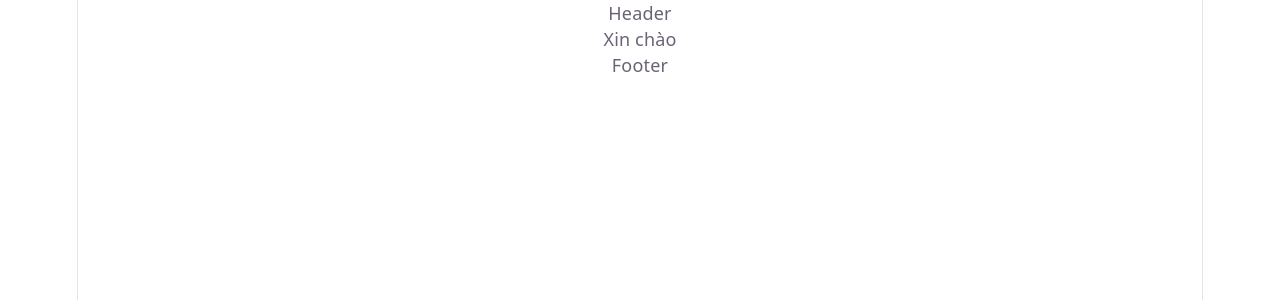
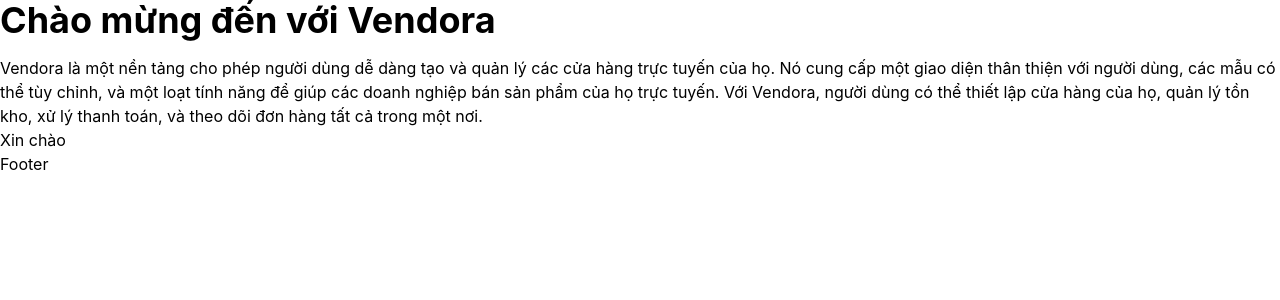
Before and after one commit to WitchKing2003/Vendora, a React (Vite) app: page / in a window 1280 px wide. Shown: the top 300 px of the page. Built offline with nearby package versions, Linux system fonts and the light colour scheme.

Commit message:
Feat: Add new Header

```diff
--- a/package.json
+++ b/package.json
@@ -10,6 +10,7 @@
     "preview": "vite preview"
   },
   "dependencies": {
+    "@tailwindcss/vite": "^4.3.3",
     "@tanstack/react-query": "^5.102.8",
     "axios": "^1.20.0",
     "i18next": "^26.4.2",
--- a/src/index.css
+++ b/src/index.css
@@ -1,111 +1 @@
-:root {
-  --text: #6b6375;
-  --text-h: #08060d;
-  --bg: #fff;
-  --border: #e5e4e7;
-  --code-bg: #f4f3ec;
-  --accent: #aa3bff;
-  --accent-bg: rgba(170, 59, 255, 0.1);
-  --accent-border: rgba(170, 59, 255, 0.5);
-  --social-bg: rgba(244, 243, 236, 0.5);
-  --shadow:
-    rgba(0, 0, 0, 0.1) 0 10px 15px -3px, rgba(0, 0, 0, 0.05) 0 4px 6px -2px;
-
-  --sans: system-ui, 'Segoe UI', Roboto, sans-serif;
-  --heading: system-ui, 'Segoe UI', Roboto, sans-serif;
-  --mono: ui-monospace, Consolas, monospace;
-
-  font: 18px/145% var(--sans);
-  letter-spacing: 0.18px;
-  color-scheme: light dark;
-  color: var(--text);
-  background: var(--bg);
-  font-synthesis: none;
-  text-rendering: optimizeLegibility;
-  -webkit-font-smoothing: antialiased;
-  -moz-osx-font-smoothing: grayscale;
-
-  @media (max-width: 1024px) {
-    font-size: 16px;
-  }
-}
-
-@media (prefers-color-scheme: dark) {
-  :root {
-    --text: #9ca3af;
-    --text-h: #f3f4f6;
-    --bg: #16171d;
-    --border: #2e303a;
-    --code-bg: #1f2028;
-    --accent: #c084fc;
-    --accent-bg: rgba(192, 132, 252, 0.15);
-    --accent-border: rgba(192, 132, 252, 0.5);
-    --social-bg: rgba(47, 48, 58, 0.5);
-    --shadow:
-      rgba(0, 0, 0, 0.4) 0 10px 15px -3px, rgba(0, 0, 0, 0.25) 0 4px 6px -2px;
-  }
-
-  #social .button-icon {
-    filter: invert(1) brightness(2);
-  }
-}
-
-#root {
-  width: 1126px;
-  max-width: 100%;
-  margin: 0 auto;
-  text-align: center;
-  border-inline: 1px solid var(--border);
-  min-height: 100svh;
-  display: flex;
-  flex-direction: column;
-  box-sizing: border-box;
-}
-
-body {
-  margin: 0;
-}
-
-h1,
-h2 {
-  font-family: var(--heading);
-  font-weight: 500;
-  color: var(--text-h);
-}
-
-h1 {
-  font-size: 56px;
-  letter-spacing: -1.68px;
-  margin: 32px 0;
-  @media (max-width: 1024px) {
-    font-size: 36px;
-    margin: 20px 0;
-  }
-}
-h2 {
-  font-size: 24px;
-  line-height: 118%;
-  letter-spacing: -0.24px;
-  margin: 0 0 8px;
-  @media (max-width: 1024px) {
-    font-size: 20px;
-  }
-}
-p {
-  margin: 0;
-}
-
-code,
-.counter {
-  font-family: var(--mono);
-  display: inline-flex;
-  border-radius: 4px;
-  color: var(--text-h);
-}
-
-code {
-  font-size: 15px;
-  line-height: 135%;
-  padding: 4px 8px;
-  background: var(--code-bg);
-}
+@import 'tailwindcss';
--- a/src/locales/en/translationEn.json
+++ b/src/locales/en/translationEn.json
@@ -1,5 +1,7 @@
 {
     "welcome": "Hello",
     "home": "Home",
-    "about": "About"
+    "about": "About",
+    "welcomeToVendora": "Welcome to Vendora",
+    "vendoraDescription": "Vendora is a platform that allows users to easily create and manage their online stores. It provides a user-friendly interface, customizable templates, and a range of features to help businesses sell their products online. With Vendora, users can set up their store, manage inventory, process payments, and track orders all in one place."
 }
--- a/src/locales/vi/translationVi.json
+++ b/src/locales/vi/translationVi.json
@@ -1,5 +1,7 @@
 {
     "welcome": "Xin chào",
     "home": "Trang chủ",
-    "about": "Giới thiệu"
+    "about": "Giới thiệu",
+    "welcomeToVendora": "Chào mừng đến với Vendora",
+    "vendoraDescription": "Vendora là một nền tảng cho phép người dùng dễ dàng tạo và quản lý các cửa hàng trực tuyến của họ. Nó cung cấp một giao diện thân thiện với người dùng, các mẫu có thể tùy chỉnh, và một loạt tính năng để giúp các doanh nghiệp bán sản phẩm của họ trực tuyến. Với Vendora, người dùng có thể thiết lập cửa hàng của họ, quản lý tồn kho, xử lý thanh toán, và theo dõi đơn hàng tất cả trong một nơi."
 }
--- /dev/null
+++ b/src/pages/components/Home/Header/HeaderPage.tsx
@@ -0,0 +1,15 @@
+import React from 'react'
+import { useTranslation } from 'react-i18next'
+const HeaderPage = () => {
+    const { t } = useTranslation()
+    return (
+        <div className="">
+            <h1 className="text-4xl font-bold mb-4">{t('welcomeToVendora')}</h1>
+            <p>
+                {t('vendoraDescription')}
+            </p>
+        </div>
+    )
+}
+
+export default HeaderPage
--- a/src/pages/layouts/MainLayout.tsx
+++ b/src/pages/layouts/MainLayout.tsx
@@ -1,9 +1,12 @@
 import { Outlet } from "react-router-dom";
+import HeaderPage from "../components/Home/Header/HeaderPage";
 
 const MainLayout = () => {
   return (
     <>
-      <div className="Header">Header</div>
+      <div className="Header">
+        <HeaderPage />
+      </div>
 
       <Outlet />
 
--- a/vite.config.ts
+++ b/vite.config.ts
@@ -1,7 +1,8 @@
-import react from '@vitejs/plugin-react'
-import { defineConfig } from 'vite'
+import react from "@vitejs/plugin-react";
+import { defineConfig } from "vite";
+import tailwindcss from "@tailwindcss/vite";
 
 // https://vite.dev/config/
 export default defineConfig({
-  plugins: [react()],
-})
+  plugins: [react(), tailwindcss()],
+});
```
Also changed, not shown: 1 other file (tests, documents, lock files or other folders).
